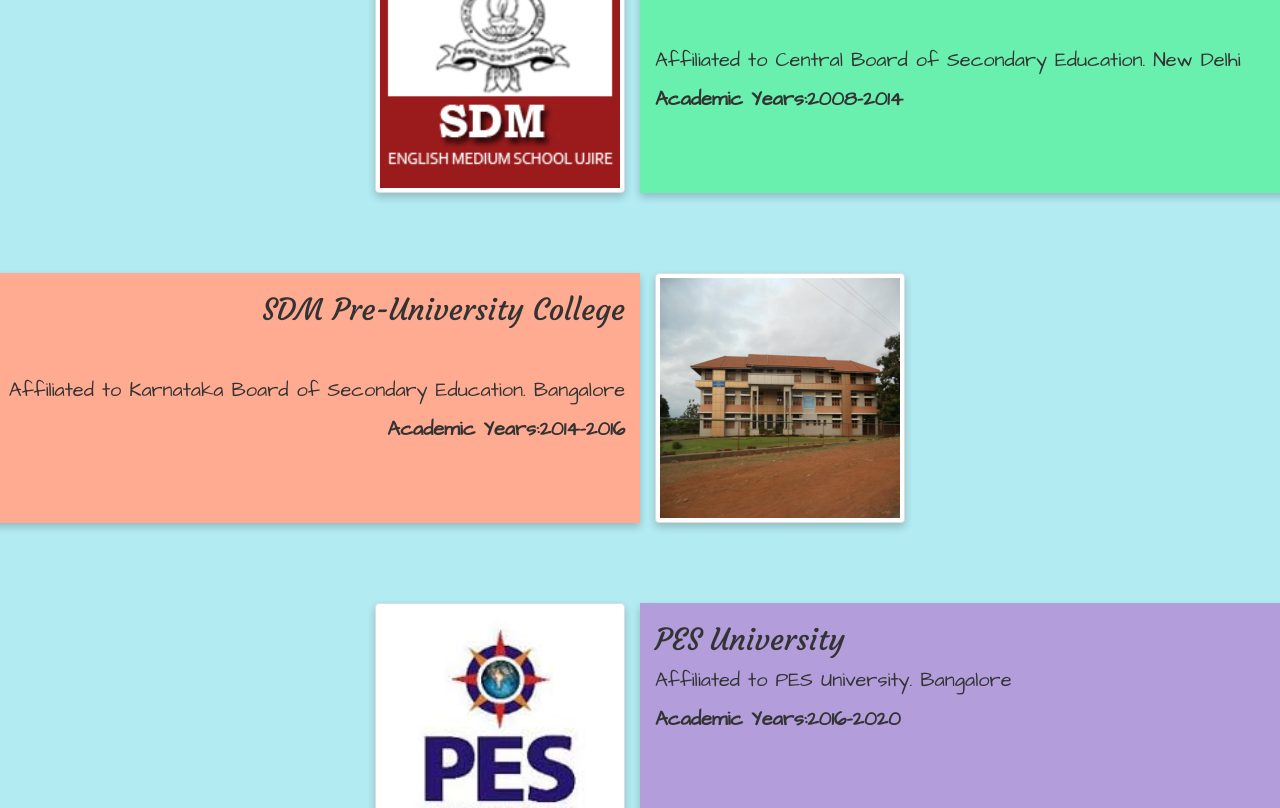
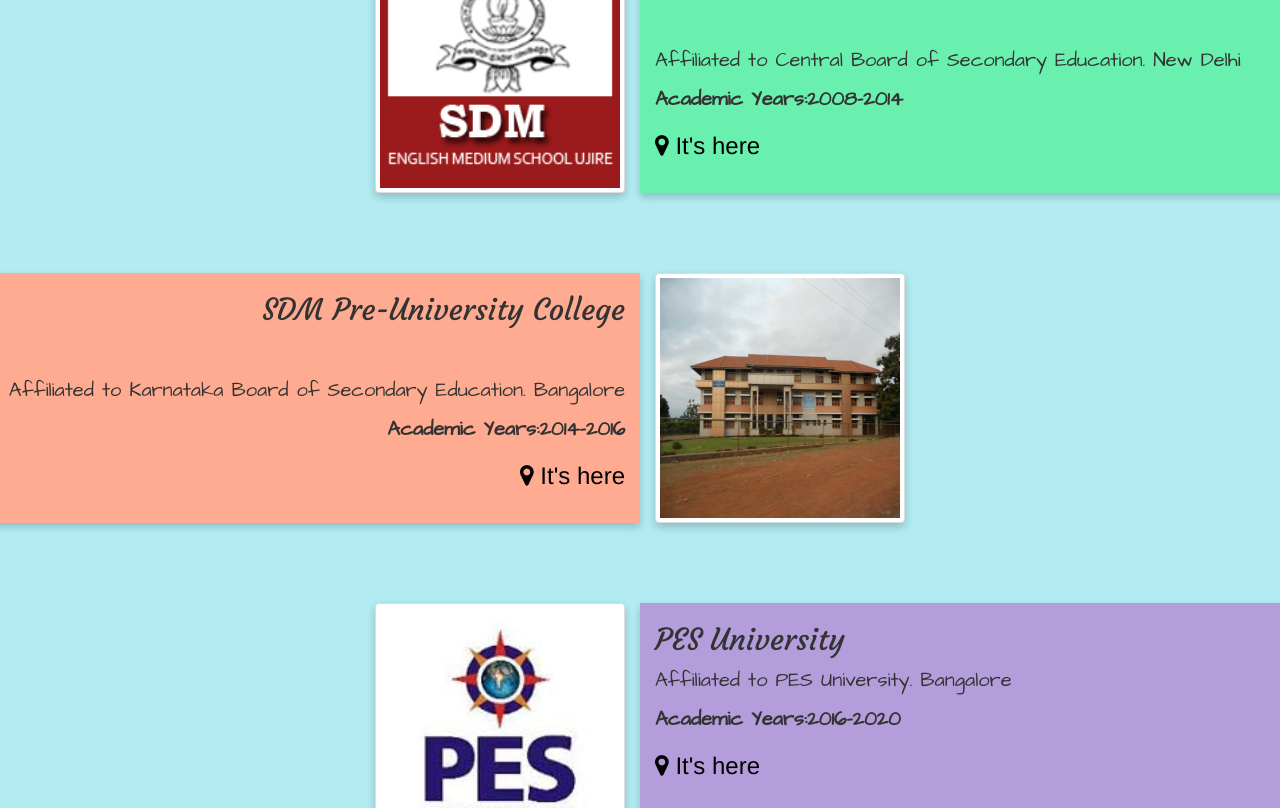
Before and after one commit to craterkamath/craterkamath.oldsite.github.io, a plain HTML site: page education.html in a window 1280 px wide. Shown: the part 612-1420 px from the top of the page. Drawn offline with nearby package versions, Linux system fonts and the light colour scheme.

Commit message:
Added links to places in education

```diff
--- a/education.html
+++ b/education.html
@@ -58,8 +58,6 @@ body{
 }
 .edu{
 	background-color: #80D8FF;
-	border-bottom: 10px;
-	border-bottom-color: #000;
 }
 .school{
 	height: 300px;
@@ -99,6 +97,24 @@ img{
 	font-size: 20px;
 
 }
+a{
+	color: #000;
+}
+
+a:link {
+    text-decoration: none;
+    color: #000;
+}
+
+a:visited {
+    text-decoration: none;
+}
+
+a:hover {
+    text-decoration: none;
+    color: #F00;
+}
+
 </style>
 
 
@@ -134,6 +150,7 @@ img{
 	</h2><br><br>
 	<p class="aff">Affiliated to Karnataka Education Board. Bangalore</p>
 	<p class="year">Academic Years:2002-2008</p>
+	<p><h3><a href="https://goo.gl/maps/bbiDUQbRcHy" target="_blank"><i class="fa fa-map-marker" aria-hidden="true"></i>  It's here</a></h3></p>
 	</div>
 	<div  class="col-xs-6">
 		<img class="img-thumbnail card" src="image/anugraha.jpg" alt="Image">
@@ -149,6 +166,7 @@ img{
 	<h2 class="mname">SDM English Medium School</h2><br><br>
 	<p class="aff">Affiliated to Central Board of Secondary Education. New Delhi</p>
 	<p class="year">Academic Years:2008-2014</p>
+	<p><h3><a href="https://goo.gl/maps/r6h9MFX7wrT2" target="_blank"><i class="fa fa-map-marker" aria-hidden="true"></i>  It's here</a></h3></p>
 	</div>
 
 </div>
@@ -157,6 +175,7 @@ img{
 	<h2 class="mname">SDM Pre-University College</h2><br><br>
 	<p class="aff">Affiliated to Karnataka Board of Secondary Education. Bangalore</p>
 	<p class="year">Academic Years:2014-2016</p>
+	<p><h3><a href="https://goo.gl/maps/LcRS69hJCbv" target="_blank"><i class="fa fa-map-marker" aria-hidden="true"></i>  It's here</a></h3></p>
 	</div>
 	<div  class="col-xs-6">
 		<img class="img-thumbnail card" src="image/sdmpu.jpg" alt="Image">
@@ -172,6 +191,7 @@ img{
 	<h2 class="mname">PES University</h2>
 	<p class="aff">Affiliated to PES University. Bangalore</p>
 	<p class="year">Academic Years:2016-2020</p>
+	<p><h3><a href="https://goo.gl/maps/tdA9FKX25YS2" target="_blank"><i class="fa fa-map-marker" aria-hidden="true"></i>  It's here</a></h3></p>
 
 	</div>
 </div>
```
Also changed, not shown: index.html (+1 -0 lines), 1.jpg (deleted), abc.ico (deleted), script.js (added).
